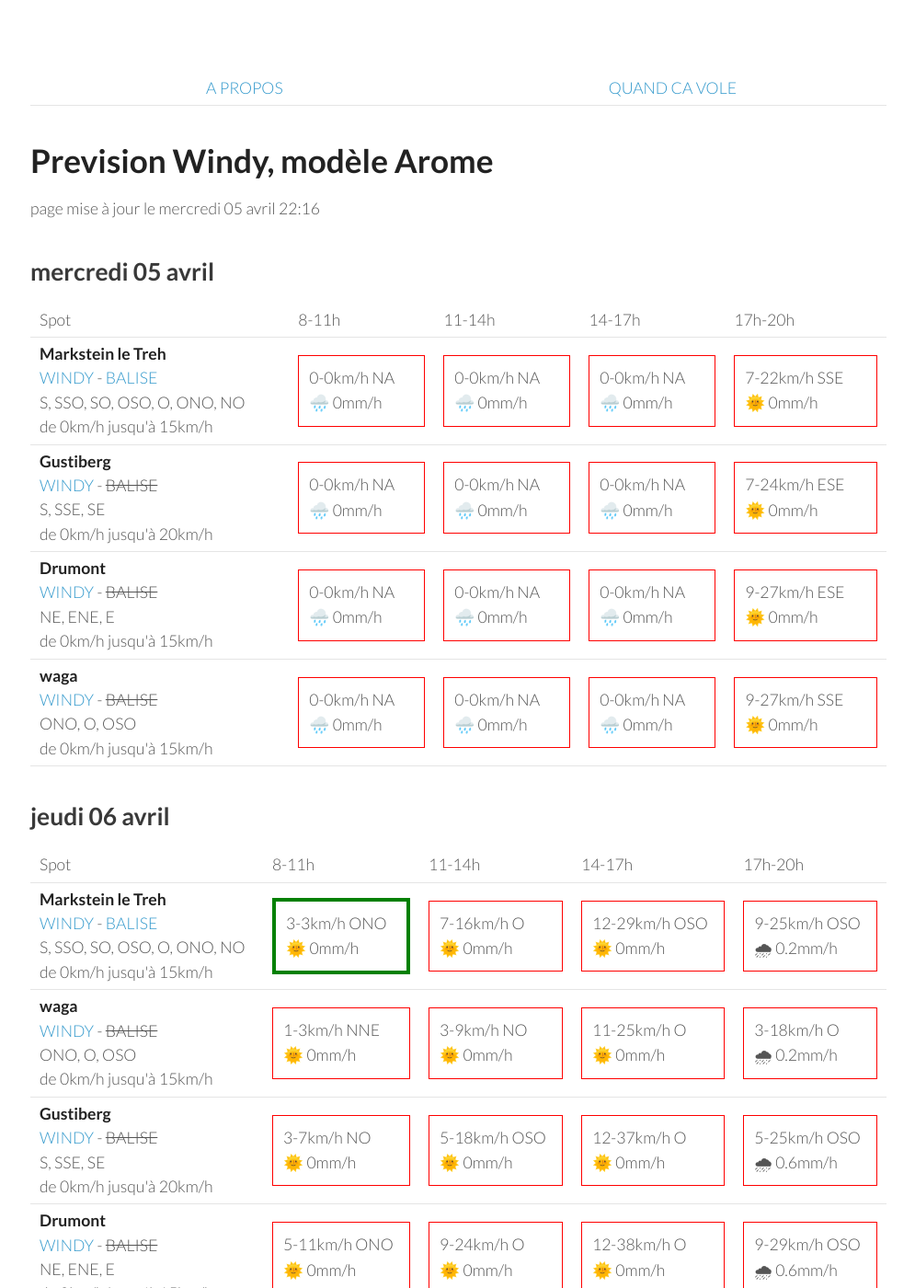
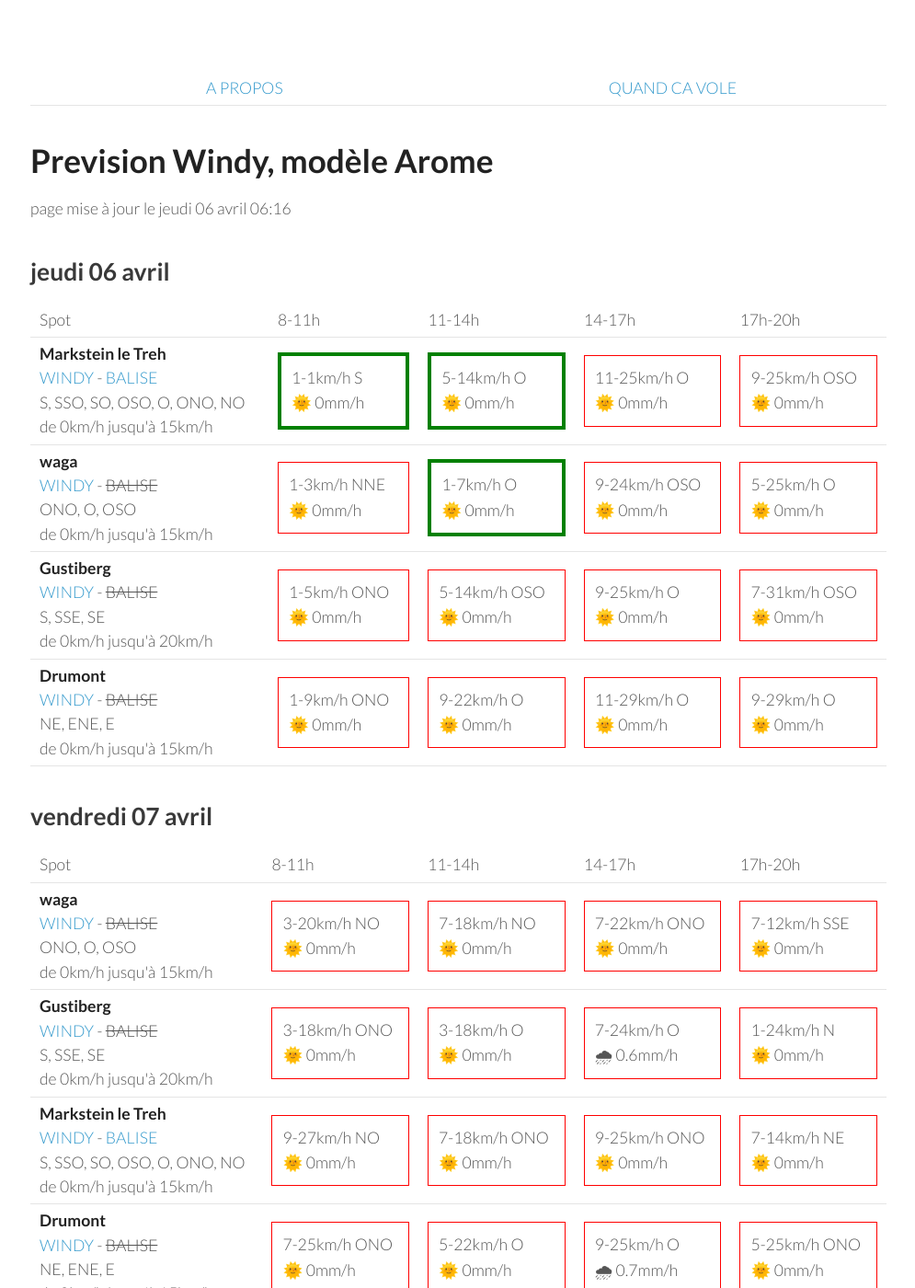
Before and after one commit to parapente-dans-le-nord/parapente-dans-le-nord.github.io, a Jekyll site: the page built from vosges.markdown, in a window 1280 px wide and 1400 px high. Shown: the whole window at 92% size, without its empty margins (25-1020 px from the left). Built offline with Jekyll 4.4.1, drawn with Linux system fonts in a browser that asks for light colours; some of the changed text lies outside the part shown.

Commit message:
update index.markdown

```diff
--- a/vosges.markdown
+++ b/vosges.markdown
@@ -7,60 +7,8 @@ title:  "Tous les spots"
 {: .links}
 
 # Prevision Windy, modèle Arome
-page mise à jour le mercredi 05 avril 22:16
+page mise à jour le jeudi 06 avril 06:16
 
-## mercredi 05 avril
-
-{::nomarkdown}
-<table>
-  <tbody>
-    <tr>
-      <td>Spot</td>
-      <td>8-11h</td>
-      <td>11-14h</td>
-      <td>14-17h</td>
-      <td>17h-20h</td>
-    </tr>
-<tr>
-        <td><strong>Markstein le Treh</strong><br><a href="https://windy.com/47.926/7.012?47.505,7.012,8,m:eY1agmQ">WINDY</a> - <span class=""><a href="http://www.balisemeteo.com/balise.php?idBalise=136">BALISE</a> </span><br> <span class="vent-favorable">S, SSO, SO, OSO, O, ONO, NO</span><br><span class="force-vent">de 0km/h jusqu'à 15km/h</span> </td>
-
-            <td><div class="not-flyable"><p>0-0km/h NA</p><p>🌧️ 0mm/h</p></div></td>
-            <td><div class="not-flyable"><p>0-0km/h NA</p><p>🌧️ 0mm/h</p></div></td>
-            <td><div class="not-flyable"><p>0-0km/h NA</p><p>🌧️ 0mm/h</p></div></td>
-            <td><div class="not-flyable"><p>7-22km/h SSE</p><p>🌞 0mm/h</p></div></td>
-
-    </tr>
-<tr>
-        <td><strong>Gustiberg</strong><br><a href="https://windy.com/47.894/6.934?47.891,6.934,15,m:eYYagmI">WINDY</a> - <span class="no-balise"> BALISE </span><br> <span class="vent-favorable">S, SSE, SE</span><br><span class="force-vent">de 0km/h jusqu'à 20km/h</span> </td>
-
-            <td><div class="not-flyable"><p>0-0km/h NA</p><p>🌧️ 0mm/h</p></div></td>
-            <td><div class="not-flyable"><p>0-0km/h NA</p><p>🌧️ 0mm/h</p></div></td>
-            <td><div class="not-flyable"><p>0-0km/h NA</p><p>🌧️ 0mm/h</p></div></td>
-            <td><div class="not-flyable"><p>7-24km/h ESE</p><p>🌞 0mm/h</p></div></td>
-
-    </tr>
-<tr>
-        <td><strong>Drumont</strong><br><a href="https://windy.com/47.898/6.919?47.687,6.919,9,m:eYYagmG">WINDY</a> - <span class="no-balise"> BALISE </span><br> <span class="vent-favorable">NE, ENE, E</span><br><span class="force-vent">de 0km/h jusqu'à 15km/h</span> </td>
-
-            <td><div class="not-flyable"><p>0-0km/h NA</p><p>🌧️ 0mm/h</p></div></td>
-            <td><div class="not-flyable"><p>0-0km/h NA</p><p>🌧️ 0mm/h</p></div></td>
-            <td><div class="not-flyable"><p>0-0km/h NA</p><p>🌧️ 0mm/h</p></div></td>
-            <td><div class="not-flyable"><p>9-27km/h ESE</p><p>🌞 0mm/h</p></div></td>
-
-    </tr>
-<tr>
-        <td><strong>waga</strong><br><a href="https://windy.com/47.903/6.996?47.900,6.983,15">WINDY</a> - <span class="no-balise"> BALISE </span><br> <span class="vent-favorable">ONO, O, OSO</span><br><span class="force-vent">de 0km/h jusqu'à 15km/h</span> </td>
-
-            <td><div class="not-flyable"><p>0-0km/h NA</p><p>🌧️ 0mm/h</p></div></td>
-            <td><div class="not-flyable"><p>0-0km/h NA</p><p>🌧️ 0mm/h</p></div></td>
-            <td><div class="not-flyable"><p>0-0km/h NA</p><p>🌧️ 0mm/h</p></div></td>
-            <td><div class="not-flyable"><p>9-27km/h SSE</p><p>🌞 0mm/h</p></div></td>
-
-    </tr>
-
-</tbody>
-</table>
-{:/}
 ## jeudi 06 avril
 
 {::nomarkdown}
@@ -76,10 +24,10 @@ page mise à jour le mercredi 05 avril 22:16
 <tr>
         <td><strong>Markstein le Treh</strong><br><a href="https://windy.com/47.926/7.012?47.505,7.012,8,m:eY1agmQ">WINDY</a> - <span class=""><a href="http://www.balisemeteo.com/balise.php?idBalise=136">BALISE</a> </span><br> <span class="vent-favorable">S, SSO, SO, OSO, O, ONO, NO</span><br><span class="force-vent">de 0km/h jusqu'à 15km/h</span> </td>
 
-            <td><div class="flyable"><p>3-3km/h ONO</p><p>🌞 0mm/h</p></div></td>
-            <td><div class="not-flyable"><p>7-16km/h O</p><p>🌞 0mm/h</p></div></td>
-            <td><div class="not-flyable"><p>12-29km/h OSO</p><p>🌞 0mm/h</p></div></td>
-            <td><div class="not-flyable"><p>9-25km/h OSO</p><p>🌧 0.2mm/h</p></div></td>
+            <td><div class="flyable"><p>1-1km/h S</p><p>🌞 0mm/h</p></div></td>
+            <td><div class="flyable"><p>5-14km/h O</p><p>🌞 0mm/h</p></div></td>
+            <td><div class="not-flyable"><p>11-25km/h O</p><p>🌞 0mm/h</p></div></td>
+            <td><div class="not-flyable"><p>9-25km/h OSO</p><p>🌞 0mm/h</p></div></td>
 
 
     </tr>
@@ -87,29 +35,29 @@ page mise à jour le mercredi 05 avril 22:16
         <td><strong>waga</strong><br><a href="https://windy.com/47.903/6.996?47.900,6.983,15">WINDY</a> - <span class="no-balise"> BALISE </span><br> <span class="vent-favorable">ONO, O, OSO</span><br><span class="force-vent">de 0km/h jusqu'à 15km/h</span> </td>
 
             <td><div class="not-flyable"><p>1-3km/h NNE</p><p>🌞 0mm/h</p></div></td>
-            <td><div class="not-flyable"><p>3-9km/h NO</p><p>🌞 0mm/h</p></div></td>
-            <td><div class="not-flyable"><p>11-25km/h O</p><p>🌞 0mm/h</p></div></td>
-            <td><div class="not-flyable"><p>3-18km/h O</p><p>🌧 0.2mm/h</p></div></td>
+            <td><div class="flyable"><p>1-7km/h O</p><p>🌞 0mm/h</p></div></td>
+            <td><div class="not-flyable"><p>9-24km/h OSO</p><p>🌞 0mm/h</p></div></td>
+            <td><div class="not-flyable"><p>5-25km/h O</p><p>🌞 0mm/h</p></div></td>
 
 
     </tr>
 <tr>
         <td><strong>Gustiberg</strong><br><a href="https://windy.com/47.894/6.934?47.891,6.934,15,m:eYYagmI">WINDY</a> - <span class="no-balise"> BALISE </span><br> <span class="vent-favorable">S, SSE, SE</span><br><span class="force-vent">de 0km/h jusqu'à 20km/h</span> </td>
 
-            <td><div class="not-flyable"><p>3-7km/h NO</p><p>🌞 0mm/h</p></div></td>
-            <td><div class="not-flyable"><p>5-18km/h OSO</p><p>🌞 0mm/h</p></div></td>
-            <td><div class="not-flyable"><p>12-37km/h O</p><p>🌞 0mm/h</p></div></td>
-            <td><div class="not-flyable"><p>5-25km/h OSO</p><p>🌧 0.6mm/h</p></div></td>
+            <td><div class="not-flyable"><p>1-5km/h ONO</p><p>🌞 0mm/h</p></div></td>
+            <td><div class="not-flyable"><p>5-14km/h OSO</p><p>🌞 0mm/h</p></div></td>
+            <td><div class="not-flyable"><p>9-25km/h O</p><p>🌞 0mm/h</p></div></td>
+            <td><div class="not-flyable"><p>7-31km/h OSO</p><p>🌞 0mm/h</p></div></td>
 
 
     </tr>
 <tr>
         <td><strong>Drumont</strong><br><a href="https://windy.com/47.898/6.919?47.687,6.919,9,m:eYYagmG">WINDY</a> - <span class="no-balise"> BALISE </span><br> <span class="vent-favorable">NE, ENE, E</span><br><span class="force-vent">de 0km/h jusqu'à 15km/h</span> </td>
 
-            <td><div class="not-flyable"><p>5-11km/h ONO</p><p>🌞 0mm/h</p></div></td>
-            <td><div class="not-flyable"><p>9-24km/h O</p><p>🌞 0mm/h</p></div></td>
-            <td><div class="not-flyable"><p>12-38km/h O</p><p>🌞 0mm/h</p></div></td>
-            <td><div class="not-flyable"><p>9-29km/h OSO</p><p>🌧 0.6mm/h</p></div></td>
+            <td><div class="not-flyable"><p>1-9km/h ONO</p><p>🌞 0mm/h</p></div></td>
+            <td><div class="not-flyable"><p>9-22km/h O</p><p>🌞 0mm/h</p></div></td>
+            <td><div class="not-flyable"><p>11-29km/h O</p><p>🌞 0mm/h</p></div></td>
+            <td><div class="not-flyable"><p>9-29km/h O</p><p>🌞 0mm/h</p></div></td>
 
 
     </tr>
@@ -132,40 +80,40 @@ page mise à jour le mercredi 05 avril 22:16
 <tr>
         <td><strong>waga</strong><br><a href="https://windy.com/47.903/6.996?47.900,6.983,15">WINDY</a> - <span class="no-balise"> BALISE </span><br> <span class="vent-favorable">ONO, O, OSO</span><br><span class="force-vent">de 0km/h jusqu'à 15km/h</span> </td>
 
-            <td><div class="not-flyable"><p>5-14km/h NO</p><p>🌞 0mm/h</p></div></td>
-            <td><div class="not-flyable"><p>9-27km/h ONO</p><p>🌧 0.9mm/h</p></div></td>
-            <td><div class="not-flyable"><p>7-27km/h NO</p><p>🌧 0.2mm/h</p></div></td>
-            <td><div class="not-flyable"><p>5-25km/h NO</p><p>🌧 0.4mm/h</p></div></td>
+            <td><div class="not-flyable"><p>3-20km/h NO</p><p>🌞 0mm/h</p></div></td>
+            <td><div class="not-flyable"><p>7-18km/h NO</p><p>🌞 0mm/h</p></div></td>
+            <td><div class="not-flyable"><p>7-22km/h ONO</p><p>🌞 0mm/h</p></div></td>
+            <td><div class="not-flyable"><p>7-12km/h SSE</p><p>🌞 0mm/h</p></div></td>
 
 
     </tr>
 <tr>
         <td><strong>Gustiberg</strong><br><a href="https://windy.com/47.894/6.934?47.891,6.934,15,m:eYYagmI">WINDY</a> - <span class="no-balise"> BALISE </span><br> <span class="vent-favorable">S, SSE, SE</span><br><span class="force-vent">de 0km/h jusqu'à 20km/h</span> </td>
 
-            <td><div class="not-flyable"><p>5-20km/h ONO</p><p>🌧 0.2mm/h</p></div></td>
-            <td><div class="not-flyable"><p>9-25km/h ONO</p><p>🌧 0.7mm/h</p></div></td>
-            <td><div class="not-flyable"><p>9-27km/h ONO</p><p>🌞 0mm/h</p></div></td>
-            <td><div class="not-flyable"><p>5-27km/h NO</p><p>🌧 0.4mm/h</p></div></td>
+            <td><div class="not-flyable"><p>3-18km/h ONO</p><p>🌞 0mm/h</p></div></td>
+            <td><div class="not-flyable"><p>3-18km/h O</p><p>🌞 0mm/h</p></div></td>
+            <td><div class="not-flyable"><p>7-24km/h O</p><p>🌧 0.6mm/h</p></div></td>
+            <td><div class="not-flyable"><p>1-24km/h N</p><p>🌞 0mm/h</p></div></td>
 
 
     </tr>
 <tr>
         <td><strong>Markstein le Treh</strong><br><a href="https://windy.com/47.926/7.012?47.505,7.012,8,m:eY1agmQ">WINDY</a> - <span class=""><a href="http://www.balisemeteo.com/balise.php?idBalise=136">BALISE</a> </span><br> <span class="vent-favorable">S, SSO, SO, OSO, O, ONO, NO</span><br><span class="force-vent">de 0km/h jusqu'à 15km/h</span> </td>
 
-            <td><div class="not-flyable"><p>11-24km/h NO</p><p>🌞 0mm/h</p></div></td>
-            <td><div class="not-flyable"><p>7-25km/h ONO</p><p>🌧 1mm/h</p></div></td>
-            <td><div class="not-flyable"><p>7-27km/h NO</p><p>🌧 0.2mm/h</p></div></td>
-            <td><div class="not-flyable"><p>5-25km/h NO</p><p>🌧 0.6mm/h</p></div></td>
+            <td><div class="not-flyable"><p>9-27km/h NO</p><p>🌞 0mm/h</p></div></td>
+            <td><div class="not-flyable"><p>7-18km/h ONO</p><p>🌞 0mm/h</p></div></td>
+            <td><div class="not-flyable"><p>9-25km/h ONO</p><p>🌞 0mm/h</p></div></td>
+            <td><div class="not-flyable"><p>7-14km/h NE</p><p>🌞 0mm/h</p></div></td>
 
 
     </tr>
 <tr>
         <td><strong>Drumont</strong><br><a href="https://windy.com/47.898/6.919?47.687,6.919,9,m:eYYagmG">WINDY</a> - <span class="no-balise"> BALISE </span><br> <span class="vent-favorable">NE, ENE, E</span><br><span class="force-vent">de 0km/h jusqu'à 15km/h</span> </td>
 
-            <td><div class="not-flyable"><p>9-24km/h ONO</p><p>🌧 0.2mm/h</p></div></td>
-            <td><div class="not-flyable"><p>9-25km/h ONO</p><p>🌧 0.6mm/h</p></div></td>
-            <td><div class="not-flyable"><p>9-27km/h ONO</p><p>🌞 0mm/h</p></div></td>
-            <td><div class="not-flyable"><p>7-27km/h NO</p><p>🌧 0.4mm/h</p></div></td>
+            <td><div class="not-flyable"><p>7-25km/h ONO</p><p>🌞 0mm/h</p></div></td>
+            <td><div class="not-flyable"><p>5-22km/h O</p><p>🌞 0mm/h</p></div></td>
+            <td><div class="not-flyable"><p>9-25km/h O</p><p>🌧 0.7mm/h</p></div></td>
+            <td><div class="not-flyable"><p>5-25km/h ONO</p><p>🌞 0mm/h</p></div></td>
 
 
     </tr>
@@ -188,40 +136,40 @@ page mise à jour le mercredi 05 avril 22:16
 <tr>
         <td><strong>Drumont</strong><br><a href="https://windy.com/47.898/6.919?47.687,6.919,9,m:eYYagmG">WINDY</a> - <span class="no-balise"> BALISE </span><br> <span class="vent-favorable">NE, ENE, E</span><br><span class="force-vent">de 0km/h jusqu'à 15km/h</span> </td>
 
-            <td><div class="flyable"><p>3-9km/h ENE</p><p>🌞 0mm/h</p></div></td>
-            <td><div class="not-flyable"><p>5-18km/h E</p><p>🌞 0mm/h</p></div></td>
-            <td><div class="not-flyable"><p>1-18km/h NE</p><p>🌧 0.3mm/h</p></div></td>
-            <td><div class="not-flyable"><p>3-16km/h NNE</p><p>🌧 0.4mm/h</p></div></td>
+            <td><div class="flyable"><p>3-11km/h ENE</p><p>🌞 0mm/h</p></div></td>
+            <td><div class="not-flyable"><p>7-22km/h E</p><p>🌞 0mm/h</p></div></td>
+            <td><div class="not-flyable"><p>5-22km/h ENE</p><p>🌞 0mm/h</p></div></td>
+            <td><div class="not-flyable"><p>5-20km/h ENE</p><p>🌧 0.2mm/h</p></div></td>
+
+
+    </tr>
+<tr>
+        <td><strong>Markstein le Treh</strong><br><a href="https://windy.com/47.926/7.012?47.505,7.012,8,m:eY1agmQ">WINDY</a> - <span class=""><a href="http://www.balisemeteo.com/balise.php?idBalise=136">BALISE</a> </span><br> <span class="vent-favorable">S, SSO, SO, OSO, O, ONO, NO</span><br><span class="force-vent">de 0km/h jusqu'à 15km/h</span> </td>
+
+            <td><div class="not-flyable"><p>3-12km/h ENE</p><p>🌞 0mm/h</p></div></td>
+            <td><div class="not-flyable"><p>7-25km/h ENE</p><p>🌞 0mm/h</p></div></td>
+            <td><div class="not-flyable"><p>7-25km/h ENE</p><p>🌞 0mm/h</p></div></td>
+            <td><div class="not-flyable"><p>7-24km/h ENE</p><p>🌞 0mm/h</p></div></td>
+
+
+    </tr>
+<tr>
+        <td><strong>waga</strong><br><a href="https://windy.com/47.903/6.996?47.900,6.983,15">WINDY</a> - <span class="no-balise"> BALISE </span><br> <span class="vent-favorable">ONO, O, OSO</span><br><span class="force-vent">de 0km/h jusqu'à 15km/h</span> </td>
+
+            <td><div class="not-flyable"><p>3-12km/h ENE</p><p>🌞 0mm/h</p></div></td>
+            <td><div class="not-flyable"><p>9-25km/h E</p><p>🌞 0mm/h</p></div></td>
+            <td><div class="not-flyable"><p>7-25km/h ENE</p><p>🌞 0mm/h</p></div></td>
+            <td><div class="not-flyable"><p>7-24km/h ENE</p><p>🌞 0mm/h</p></div></td>
 
 
     </tr>
 <tr>
         <td><strong>Gustiberg</strong><br><a href="https://windy.com/47.894/6.934?47.891,6.934,15,m:eYYagmI">WINDY</a> - <span class="no-balise"> BALISE </span><br> <span class="vent-favorable">S, SSE, SE</span><br><span class="force-vent">de 0km/h jusqu'à 20km/h</span> </td>
 
-            <td><div class="not-flyable"><p>3-9km/h ENE</p><p>🌞 0mm/h</p></div></td>
-            <td><div class="not-flyable"><p>5-20km/h E</p><p>🌞 0mm/h</p></div></td>
-            <td><div class="not-flyable"><p>1-20km/h NE</p><p>🌧 0.3mm/h</p></div></td>
-            <td><div class="not-flyable"><p>3-16km/h NNE</p><p>🌧 0.4mm/h</p></div></td>
-
-
-    </tr>
-<tr>
-        <td><strong>waga</strong><br><a href="https://windy.com/47.903/6.996?47.900,6.983,15">WINDY</a> - <span class="no-balise"> BALISE </span><br> <span class="vent-favorable">ONO, O, OSO</span><br><span class="force-vent">de 0km/h jusqu'à 15km/h</span> </td>
-
-            <td><div class="not-flyable"><p>3-11km/h NE</p><p>🌞 0mm/h</p></div></td>
+            <td><div class="not-flyable"><p>3-11km/h ENE</p><p>🌞 0mm/h</p></div></td>
             <td><div class="not-flyable"><p>7-22km/h E</p><p>🌞 0mm/h</p></div></td>
-            <td><div class="not-flyable"><p>3-22km/h ENE</p><p>🌧 0.3mm/h</p></div></td>
-            <td><div class="not-flyable"><p>1-14km/h NE</p><p>🌧 0.4mm/h</p></div></td>
-
-
-    </tr>
-<tr>
-        <td><strong>Markstein le Treh</strong><br><a href="https://windy.com/47.926/7.012?47.505,7.012,8,m:eY1agmQ">WINDY</a> - <span class=""><a href="http://www.balisemeteo.com/balise.php?idBalise=136">BALISE</a> </span><br> <span class="vent-favorable">S, SSO, SO, OSO, O, ONO, NO</span><br><span class="force-vent">de 0km/h jusqu'à 15km/h</span> </td>
-
-            <td><div class="not-flyable"><p>3-11km/h NE</p><p>🌞 0mm/h</p></div></td>
-            <td><div class="not-flyable"><p>7-22km/h E</p><p>🌞 0mm/h</p></div></td>
-            <td><div class="not-flyable"><p>3-22km/h ENE</p><p>🌧 0.3mm/h</p></div></td>
-            <td><div class="not-flyable"><p>3-16km/h NE</p><p>🌧 0.4mm/h</p></div></td>
+            <td><div class="not-flyable"><p>5-22km/h ENE</p><p>🌞 0mm/h</p></div></td>
+            <td><div class="not-flyable"><p>5-22km/h ENE</p><p>🌧 0.2mm/h</p></div></td>
 
 
     </tr>
@@ -244,8 +192,8 @@ page mise à jour le mercredi 05 avril 22:16
 <tr>
         <td><strong>Drumont</strong><br><a href="https://windy.com/47.898/6.919?47.687,6.919,9,m:eYYagmG">WINDY</a> - <span class="no-balise"> BALISE </span><br> <span class="vent-favorable">NE, ENE, E</span><br><span class="force-vent">de 0km/h jusqu'à 15km/h</span> </td>
 
-            <td><div class="not-flyable"><p>5-16km/h ENE</p><p>🌞 0mm/h</p></div></td>
-            <td><div class="not-flyable"><p>9-27km/h E</p><p>🌞 0mm/h</p></div></td>
+            <td><div class="not-flyable"><p>5-18km/h ENE</p><p>🌞 0mm/h</p></div></td>
+            <td><div class="not-flyable"><p>11-29km/h E</p><p>🌞 0mm/h</p></div></td>
             <td><div class="not-flyable"><p>7-25km/h E</p><p>🌞 0mm/h</p></div></td>
             <td><div class="not-flyable"><p>7-24km/h E</p><p>🌞 0mm/h</p></div></td>
 
@@ -254,8 +202,8 @@ page mise à jour le mercredi 05 avril 22:16
 <tr>
         <td><strong>Gustiberg</strong><br><a href="https://windy.com/47.894/6.934?47.891,6.934,15,m:eYYagmI">WINDY</a> - <span class="no-balise"> BALISE </span><br> <span class="vent-favorable">S, SSE, SE</span><br><span class="force-vent">de 0km/h jusqu'à 20km/h</span> </td>
 
-            <td><div class="not-flyable"><p>5-16km/h NE</p><p>🌞 0mm/h</p></div></td>
-            <td><div class="not-flyable"><p>9-27km/h E</p><p>🌞 0mm/h</p></div></td>
+            <td><div class="not-flyable"><p>5-18km/h NE</p><p>🌞 0mm/h</p></div></td>
+            <td><div class="not-flyable"><p>11-29km/h E</p><p>🌞 0mm/h</p></div></td>
             <td><div class="not-flyable"><p>7-27km/h E</p><p>🌞 0mm/h</p></div></td>
             <td><div class="not-flyable"><p>7-24km/h E</p><p>🌞 0mm/h</p></div></td>
 
@@ -264,8 +212,8 @@ page mise à jour le mercredi 05 avril 22:16
 <tr>
         <td><strong>Markstein le Treh</strong><br><a href="https://windy.com/47.926/7.012?47.505,7.012,8,m:eY1agmQ">WINDY</a> - <span class=""><a href="http://www.balisemeteo.com/balise.php?idBalise=136">BALISE</a> </span><br> <span class="vent-favorable">S, SSO, SO, OSO, O, ONO, NO</span><br><span class="force-vent">de 0km/h jusqu'à 15km/h</span> </td>
 
-            <td><div class="not-flyable"><p>5-18km/h NNE</p><p>🌞 0mm/h</p></div></td>
-            <td><div class="not-flyable"><p>9-27km/h E</p><p>🌞 0mm/h</p></div></td>
+            <td><div class="not-flyable"><p>5-18km/h NE</p><p>🌞 0mm/h</p></div></td>
+            <td><div class="not-flyable"><p>11-31km/h E</p><p>🌞 0mm/h</p></div></td>
             <td><div class="not-flyable"><p>7-27km/h E</p><p>🌞 0mm/h</p></div></td>
             <td><div class="not-flyable"><p>7-25km/h E</p><p>🌞 0mm/h</p></div></td>
 
@@ -274,8 +222,8 @@ page mise à jour le mercredi 05 avril 22:16
 <tr>
         <td><strong>waga</strong><br><a href="https://windy.com/47.903/6.996?47.900,6.983,15">WINDY</a> - <span class="no-balise"> BALISE </span><br> <span class="vent-favorable">ONO, O, OSO</span><br><span class="force-vent">de 0km/h jusqu'à 15km/h</span> </td>
 
-            <td><div class="not-flyable"><p>5-16km/h NNE</p><p>🌞 0mm/h</p></div></td>
-            <td><div class="not-flyable"><p>9-27km/h E</p><p>🌞 0mm/h</p></div></td>
+            <td><div class="not-flyable"><p>5-18km/h NE</p><p>🌞 0mm/h</p></div></td>
+            <td><div class="not-flyable"><p>11-31km/h E</p><p>🌞 0mm/h</p></div></td>
             <td><div class="not-flyable"><p>7-27km/h E</p><p>🌞 0mm/h</p></div></td>
             <td><div class="not-flyable"><p>9-25km/h E</p><p>🌞 0mm/h</p></div></td>
 
```
